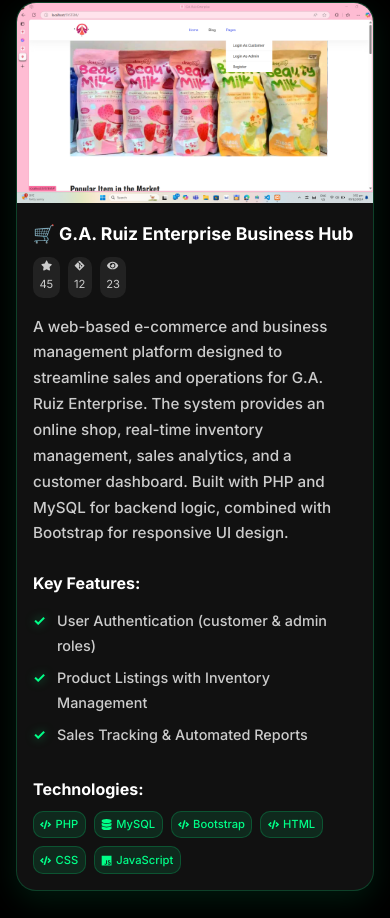
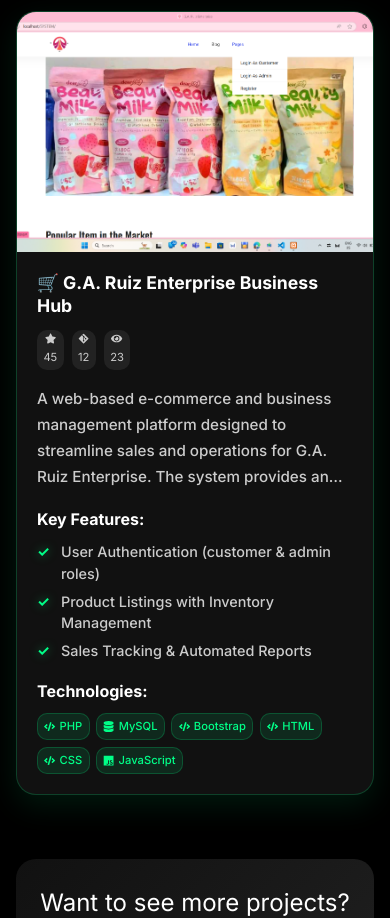
Before and after one commit to Epky/my-porfolio-, a React (Create React App) app: page / in a window 390 px wide. Shown: the part 7056-7974 px from the top of the page. Built offline with nearby package versions, Linux system fonts and the light colour scheme.

Commit message:
Fixing the design of My Projects

```diff
--- a/src/components/Projects.css
+++ b/src/components/Projects.css
@@ -89,25 +89,23 @@
 
 .projects-grid {
   display: grid;
-  grid-template-columns: repeat(auto-fit, minmax(350px, 1fr));
+  grid-template-columns: repeat(auto-fit, minmax(350px, 450px));
   gap: 2rem;
-  justify-items: center;
-}
-
-/* When there's only one project, center it and limit its width */
-.projects-grid:has(.project-card:only-child) {
-  grid-template-columns: 1fr;
-  max-width: 600px;
+  justify-content: center;
+  max-width: 1400px;
   margin: 0 auto;
 }
 
-/* Fallback for browsers that don't support :has() */
+/* Single card centering - compatible approach without :has() */
 .projects-grid .project-card:only-child {
   max-width: 600px;
   margin: 0 auto;
+  justify-self: center;
 }
 
 .project-card {
+  max-width: 450px;
+  width: 100%;
   background: #111111;
   border-radius: 20px;
   overflow: hidden;
@@ -123,7 +121,7 @@
 
 .project-image {
   position: relative;
-  height: 200px;
+  height: 240px;
   background: linear-gradient(135deg, #111111 0%, #222222 100%);
   display: flex;
   align-items: center;
@@ -198,15 +196,18 @@
 }
 
 .project-content {
-  padding: 2rem;
+  padding: 1.75rem;
+  display: flex;
+  flex-direction: column;
+  gap: 1.25rem;
 }
 
 .project-header {
   display: flex;
   justify-content: space-between;
   align-items: flex-start;
-  margin-bottom: 1rem;
   gap: 1rem;
+  margin-bottom: 0;
 }
 
 .project-title {
@@ -214,6 +215,7 @@
   color: #ffffff;
   margin: 0;
   font-weight: 700;
+  line-height: 1.3;
 }
 
 .project-stats {
@@ -240,19 +242,24 @@
 .project-description {
   color: #cccccc;
   line-height: 1.7;
-  margin-bottom: 1.5rem;
+  margin-bottom: 0;
   font-size: 0.95rem;
   font-weight: 500;
+  display: -webkit-box;
+  -webkit-line-clamp: 4;
+  line-clamp: 4;
+  -webkit-box-orient: vertical;
+  overflow: hidden;
 }
 
 .project-features {
-  margin-bottom: 1.5rem;
+  margin-bottom: 0;
 }
 
 .project-features h4 {
   font-size: 1rem;
   color: #ffffff;
-  margin-bottom: 0.5rem;
+  margin-bottom: 0.75rem;
   font-weight: 700;
 }
 
@@ -260,15 +267,19 @@
   list-style: none;
   padding: 0;
   margin: 0;
+  display: flex;
+  flex-direction: column;
+  gap: 0.5rem;
 }
 
 .project-features li {
   color: #cccccc;
-  padding: 0.25rem 0;
+  padding: 0;
   position: relative;
   padding-left: 1.5rem;
   font-size: 0.9rem;
   font-weight: 500;
+  line-height: 1.5;
 }
 
 .project-features li::before {
@@ -280,10 +291,14 @@
   text-shadow: 0 0 10px rgba(0, 255, 136, 0.5);
 }
 
+.project-technologies {
+  margin-bottom: 0;
+}
+
 .project-technologies h4 {
   font-size: 1rem;
   color: #ffffff;
-  margin-bottom: 0.5rem;
+  margin-bottom: 0.75rem;
   font-weight: 700;
 }
 
@@ -291,6 +306,9 @@
   display: flex;
   flex-wrap: wrap;
   gap: 0.5rem;
+  /* Ensure tags don't overflow card boundaries */
+  max-width: 100%;
+  overflow: hidden;
 }
 
 .tech-item {
@@ -304,6 +322,10 @@
   font-size: 0.8rem;
   font-weight: 500;
   border: 1px solid rgba(0, 255, 136, 0.2);
+  /* Prevent individual tags from breaking layout */
+  flex-shrink: 0;
+  max-width: 100%;
+  word-break: break-word;
 }
 
 .tech-item svg {
@@ -352,8 +374,42 @@
   box-shadow: 0 10px 30px rgba(255, 255, 255, 0.2);
 }
 
+/* Desktop Styles */
+@media (min-width: 1024px) {
+  .projects-grid {
+    grid-template-columns: repeat(auto-fit, minmax(350px, 450px));
+    gap: 2rem;
+    max-width: 1400px;
+    justify-content: center;
+  }
+
+  /* Single card centering - compatible approach without :has() */
+  .projects-grid .project-card:only-child {
+    max-width: 500px;
+    margin: 0 auto;
+    justify-self: center;
+  }
+}
+
+/* Tablet Styles */
+@media (min-width: 768px) and (max-width: 1023px) {
+  .projects-grid {
+    grid-template-columns: repeat(2, 1fr);
+    gap: 1.5rem;
+    max-width: 1000px;
+    justify-content: center;
+  }
+
+  /* Single card centering - compatible approach without :has() */
+  .projects-grid .project-card:only-child {
+    max-width: 500px;
+    margin: 0 auto;
+    justify-self: center;
+  }
+}
+
 /* Mobile Styles */
-@media (max-width: 768px) {
+@media (max-width: 767px) {
   .projects {
     padding: 4rem 0;
   }
@@ -377,35 +433,48 @@
   .filter-btn {
     padding: 0.5rem 1rem;
     font-size: 0.8rem;
+    /* Ensure minimum touch target size of 44x44px */
+    min-height: 44px;
+    min-width: 44px;
   }
 
   .projects-grid {
     grid-template-columns: 1fr;
     gap: 1.5rem;
+    /* Remove max-width constraints for full-width cards on mobile */
     max-width: none;
   }
 
-  /* Ensure single project is properly centered on mobile */
-  .projects-grid:has(.project-card:only-child) {
-    max-width: none;
-  }
-
+  /* Remove max-width constraints for single project on mobile */
   .projects-grid .project-card:only-child {
     max-width: none;
   }
 
+  /* Ensure full-width cards on mobile */
+  .project-card {
+    max-width: none;
+    width: 100%;
+  }
+
   .project-content {
     padding: 1.5rem;
+    gap: 1rem;
   }
 
   .project-header {
     flex-direction: column;
     align-items: flex-start;
-    gap: 0.5rem;
+    gap: 0.75rem;
   }
 
   .project-stats {
     align-self: flex-start;
+  }
+
+  /* Ensure project links meet minimum touch target size */
+  .project-link {
+    min-width: 50px;
+    min-height: 50px;
   }
 
   .github-cta {
@@ -418,6 +487,12 @@
 
   .cta-content p {
     font-size: 1rem;
+  }
+
+  /* Ensure GitHub CTA button meets minimum touch target size */
+  .github-btn {
+    min-height: 44px;
+    padding: 1rem 2rem;
   }
 }
 
@@ -435,14 +510,26 @@
     width: 100%;
     max-width: 200px;
     justify-content: center;
+    /* Maintain minimum touch target size */
+    min-height: 44px;
   }
 
   .project-content {
-    padding: 1rem;
+    padding: 1.25rem;
+    gap: 1rem;
   }
 
   .project-title {
     font-size: 1.1rem;
+  }
+
+  .project-features h4,
+  .project-technologies h4 {
+    margin-bottom: 0.5rem;
+  }
+
+  .project-features ul {
+    gap: 0.4rem;
   }
 
   .project-stats {
@@ -452,6 +539,10 @@
   .stat {
     font-size: 0.7rem;
     padding: 0.2rem 0.4rem;
+  }
+
+  .tech-list {
+    gap: 0.4rem;
   }
 
   .tech-item {
@@ -466,5 +557,7 @@
   .github-btn {
     padding: 0.8rem 1.5rem;
     font-size: 0.9rem;
+    /* Maintain minimum touch target size */
+    min-height: 44px;
   }
 }
--- a/src/components/Projects.js
+++ b/src/components/Projects.js
@@ -60,6 +60,8 @@
       stats: { stars: 45, forks: 12, watchers: 23 },
     },
   ];
+
+
 
   const categories = [
     { id: "all", label: "All Projects", icon: FaCode },
```
Also changed, not shown: src/setupTests.js (deleted, +0 -5 lines).
